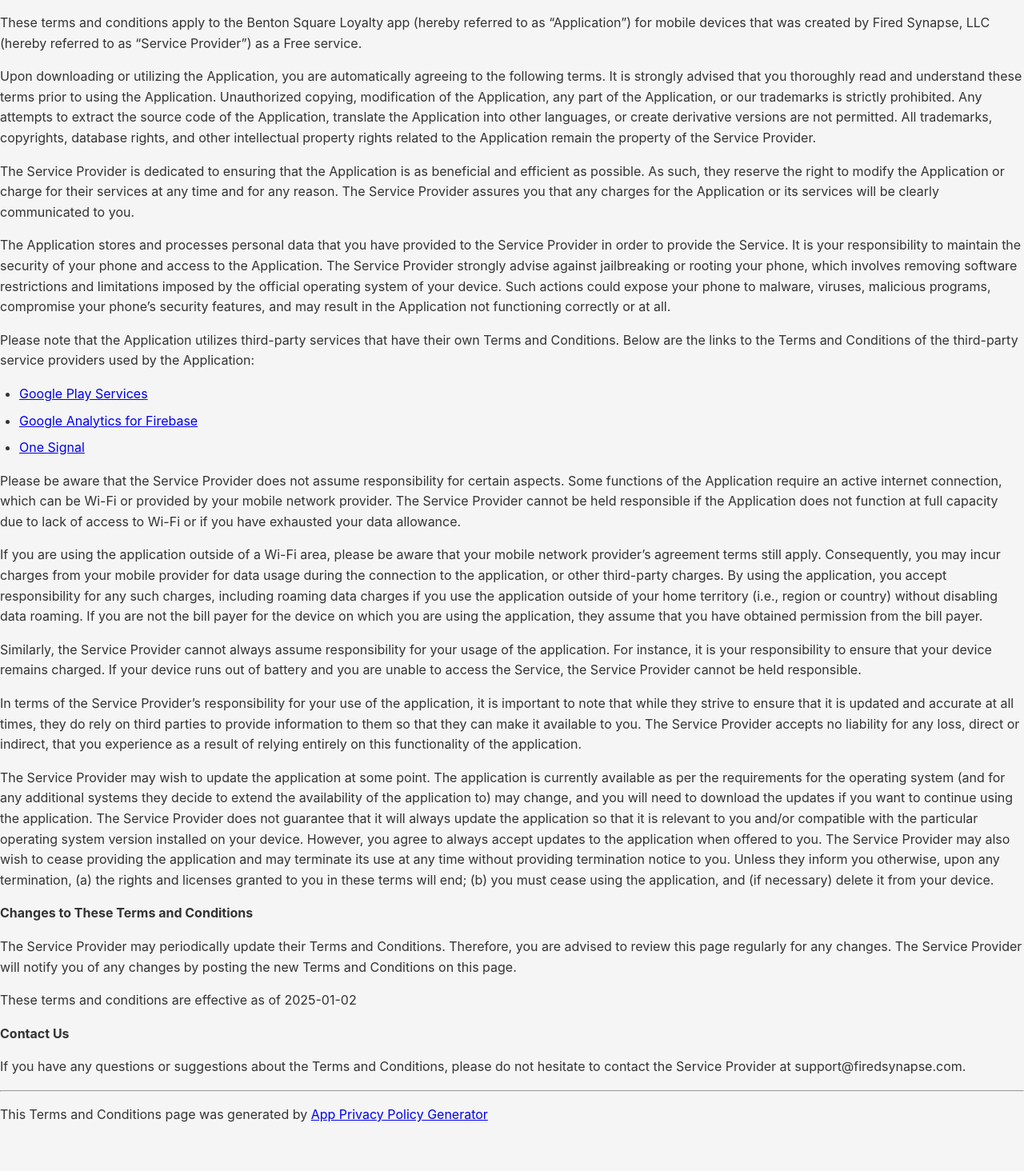
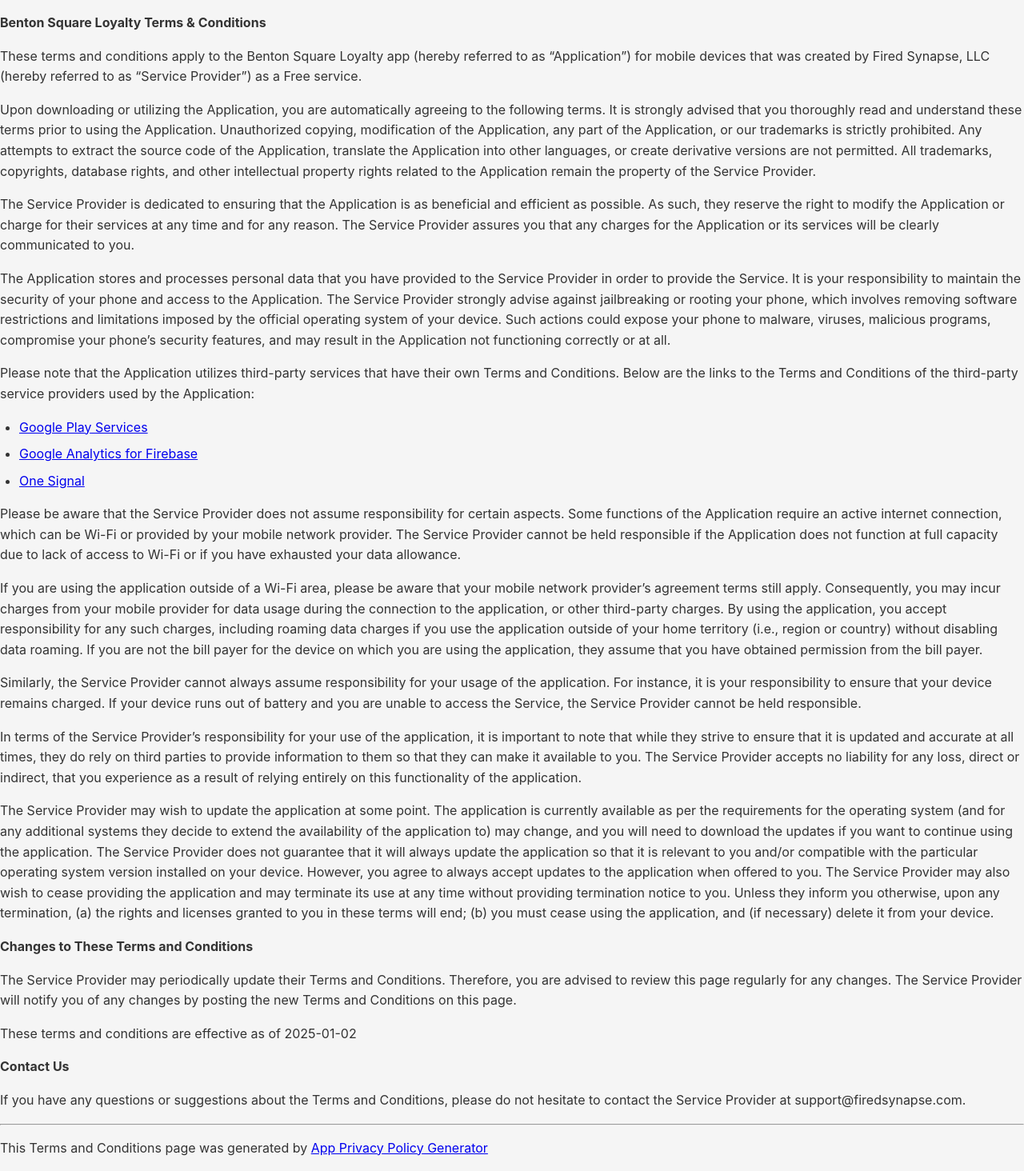
Before and after one commit to Fired-Synapse-Technologies/benton-square-loyalty, a Jekyll site: the page built from tos.md, in a window 1280 px wide. Shown: the whole page at 80% size. Built offline with Jekyll 4.4.1, drawn with Linux system fonts in a browser that asks for light colours; before the commit the page ends 1423 px from its top, so only the background shows below that.

Commit message:
adding titles

```diff
--- a/tos.md
+++ b/tos.md
@@ -2,6 +2,8 @@
 layout: default
 title: Terms & Conditions
 ---
+
+**Benton Square Loyalty Terms & Conditions**
 
 These terms and conditions apply to the Benton Square Loyalty app (hereby referred to as "Application") for mobile devices that was created by Fired Synapse, LLC (hereby referred to as "Service Provider") as a Free service.
 
```
Also changed, not shown: privacy-policy.md (+2 -0 lines).
